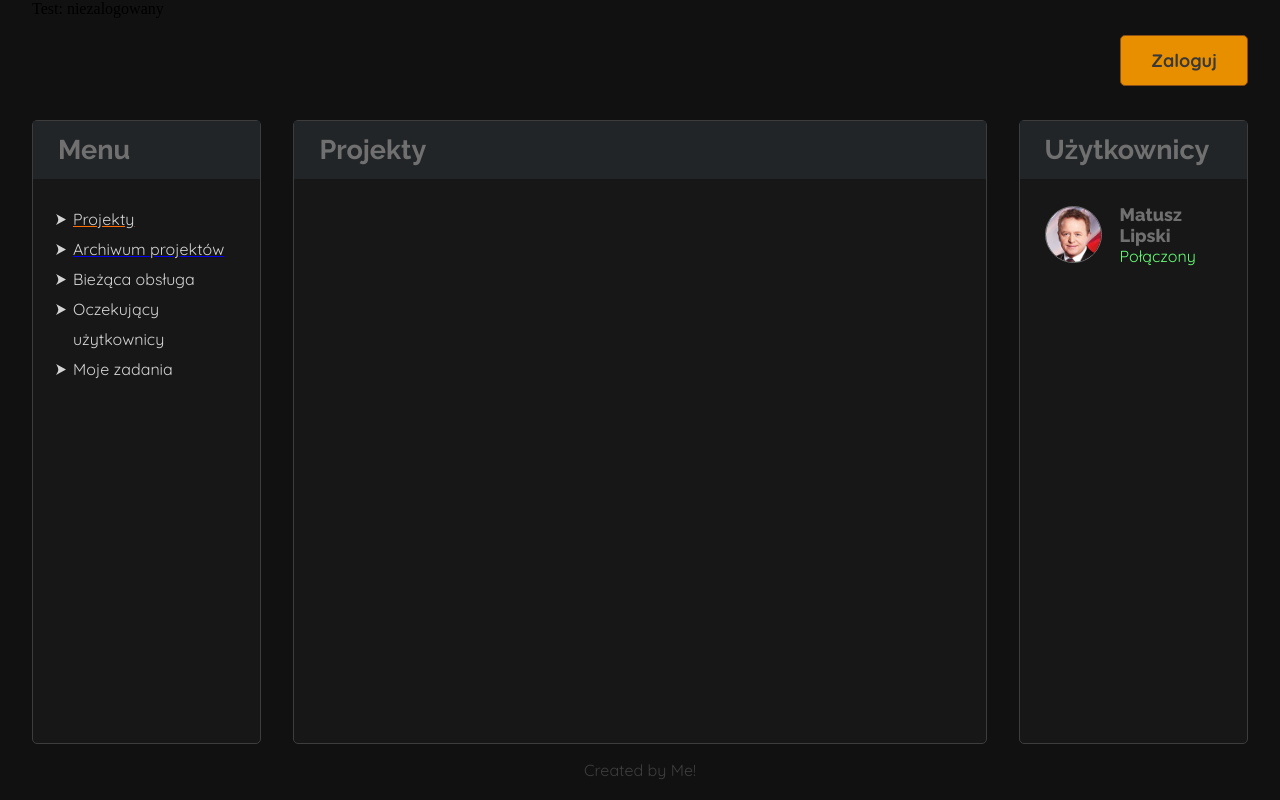
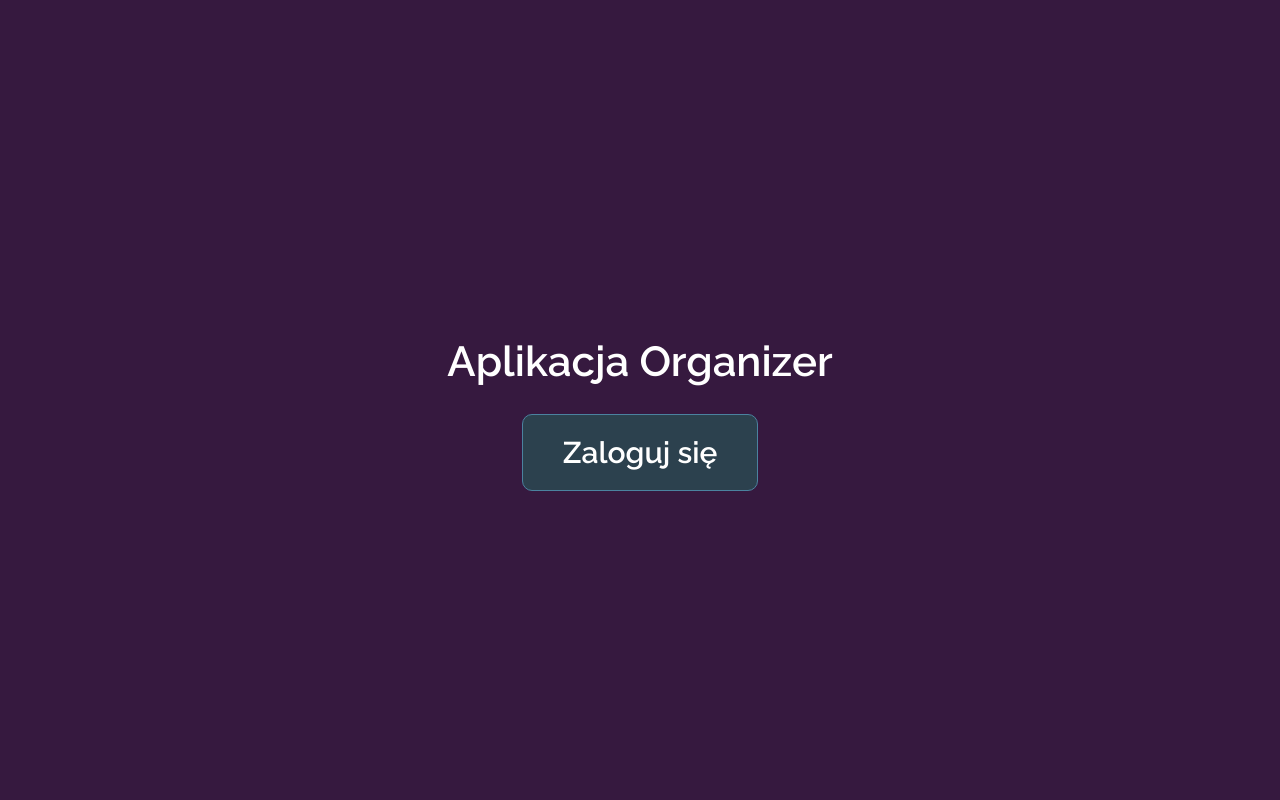
Before and after one commit to mlipski92/organizer, a React (Create React App) app in the folder client/: page / in a window 1280 px wide. Built offline with nearby package versions, Linux system fonts and the light colour scheme.

Commit message:
Login page

```diff
--- a/client/src/App.js
+++ b/client/src/App.js
@@ -43,6 +43,19 @@
   )
 }
 
+const MainLogin = (props) => {
+  return (
+    <>
+      <div className="main-login">
+        <div className="main-login__inside">
+          <h1 className="main-login__title">Aplikacja Organizer</h1>
+          <button className="main-login__button" onClick={props.loginWithRedirect}>Zaloguj się</button>
+        </div>
+      </div>
+    </>
+  )
+}
+
 
 
 const MainLayout = () => {
@@ -66,8 +79,6 @@
                 console.log(error);
               })
             }
-
-
         })
         .catch(error => {
 
@@ -81,6 +92,7 @@
   }, [isAuthenticated, setCurrentUser])
 
   return (
+    isAuthenticated ? (
     <>
             <div className="mainApp">
                 <div className="mainApp__header">
@@ -147,6 +159,7 @@
                 </div>
             </div>
     </>
+    ) : <MainLogin loginWithRedirect={loginWithRedirect} />
   )
 }
 
--- a/client/src/scss/index.scss
+++ b/client/src/scss/index.scss
@@ -49,6 +49,54 @@
     display: inline-flex;
     width: 50%;
     align-items: center;
+}
+
+@keyframes background {
+    0%   {
+        background-color: rgb(21, 33, 54);
+    }
+    50%   {
+        background-color: rgb(54, 25, 63);
+    }
+    100% {
+        background-color: rgb(21, 33, 54);
+    }
+
+  }
+
+.main-login {
+    position: fixed;
+    top: 0;
+    bottom: 0;
+    right: 0;
+    left: 0;
+    display: flex;
+    justify-content: center;
+    align-items: center;
+    transition: 0.5s;
+
+    animation: background 10s ease 1s infinite alternate none;
+
+
+    &__title {
+        color:#ffffff;
+        font-size: 42px;
+        font-weight: 600;
+        font-family: 'Raleway', sans-serif;
+    }
+    &__inside {
+        text-align: center;
+    }
+    &__button {
+        color: #ffffff;
+        font-size: 30px;
+        font-weight: 600;
+        font-family: 'Raleway', sans-serif;
+        background-color: #2c414e;
+        border: 1px solid #4b829f;
+        border-radius: 10px;
+        padding: 20px 40px;
+    }
 }
 
 .buttons-list {
```
